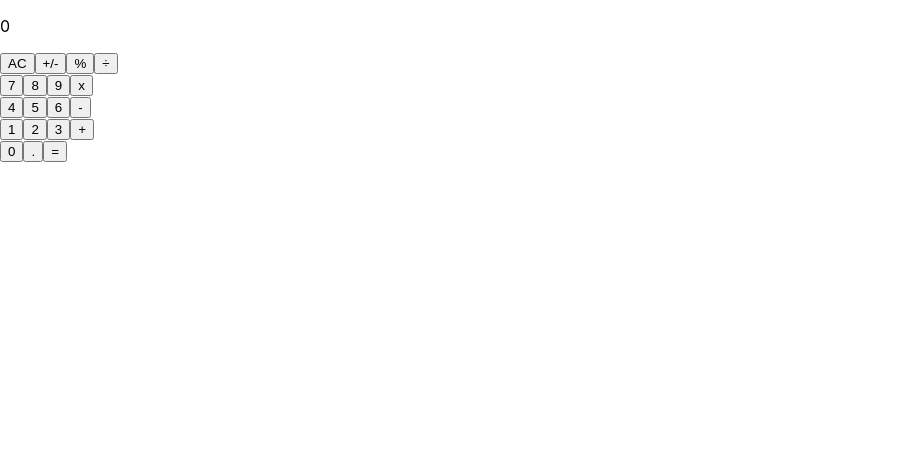
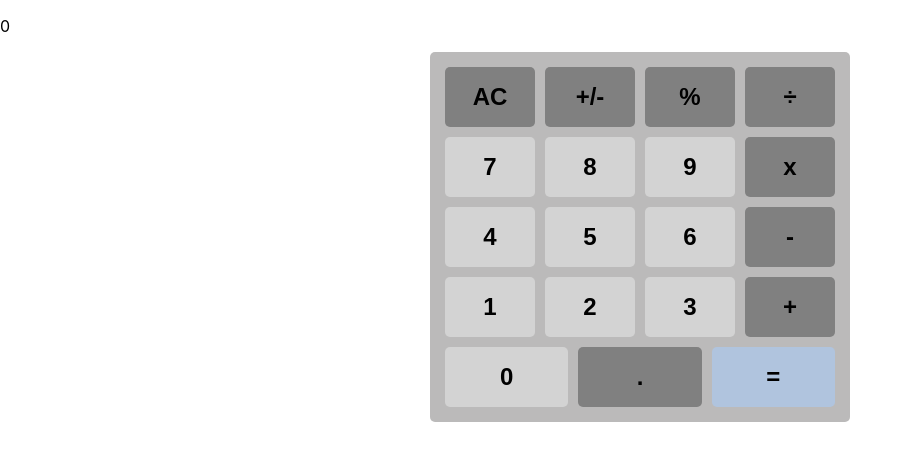
Before and after one commit to JohannRodriguez/react-calculator, a React (Create React App) app: page / in a window 1280 px wide. Shown: the top 460 px of the page, without its empty margins (0-913 px from the left). Built offline with nearby package versions, Linux system fonts and the light colour scheme.

Commit message:
Style button panel

```diff
--- a/src/Components/Button.js
+++ b/src/Components/Button.js
@@ -1,16 +1,18 @@
 import React from 'react';
 import PropTypes from 'prop-types';
+import '../Styles/button.css';
 
 export default function Button(props) {
-  const { name, clickHandler } = props;
+  const { name, clickHandler, color } = props;
   function handleClick(name) {
     return clickHandler(name);
   }
 
-  return (<button type="button" onClick={() => handleClick(name)} name={name}>{name}</button>);
+  return (<button type="button" className={color} onClick={() => handleClick(name)} name={name}>{name}</button>);
 }
 
 Button.propTypes = {
   name: PropTypes.string.isRequired,
+  color: PropTypes.string.isRequired,
   clickHandler: PropTypes.func.isRequired,
 };
--- a/src/Components/ButtonPanel.js
+++ b/src/Components/ButtonPanel.js
@@ -1,7 +1,8 @@
 import React from 'react';
 import PropTypes from 'prop-types';
 import Button from './Button';
-import panelData from './Data/PanelData';
+import panelData from '../Data/PanelData';
+import '../Styles/buttonPanel.css';
 
 export default function ButtonPanel({ clickHandler }) {
   function handleClick(buttonName) {
@@ -11,9 +12,9 @@ export default function ButtonPanel({ clickHandler }) {
   return (
     <div className="button-panel">
       {panelData.map(panelData => (
-        <div key={panelData.id}>
+        <div className="panel-row" key={panelData.id}>
           {panelData.rowData.map(buttonData => (
-            <Button type="button" key={buttonData.id} name={buttonData.name} clickHandler={handleClick} />
+            <Button type="button" key={buttonData.id} color={buttonData.color} name={buttonData.name} clickHandler={handleClick} />
           ))}
         </div>
       ))}
--- a/src/Components/Data/PanelData.js
+++ /dev/null
@@ -1,48 +0,0 @@
-const panelData = [
-  {
-    id: 1,
-    rowData: [
-      { id: 11, name: 'AC' },
-      { id: 12, name: '+/-' },
-      { id: 13, name: '%' },
-      { id: 14, name: '÷' },
-    ],
-  },
-  {
-    id: 2,
-    rowData: [
-      { id: 21, name: '7' },
-      { id: 22, name: '8' },
-      { id: 23, name: '9' },
-      { id: 24, name: 'x' },
-    ],
-  },
-  {
-    id: 3,
-    rowData: [
-      { id: 31, name: '4' },
-      { id: 32, name: '5' },
-      { id: 33, name: '6' },
-      { id: 34, name: '-' },
-    ],
-  },
-  {
-    id: 4,
-    rowData: [
-      { id: 41, name: '1' },
-      { id: 42, name: '2' },
-      { id: 43, name: '3' },
-      { id: 44, name: '+' },
-    ],
-  },
-  {
-    id: 5,
-    rowData: [
-      { id: 51, name: '0' },
-      { id: 52, name: '.' },
-      { id: 53, name: '=' },
-    ],
-  },
-];
-
-export default panelData;
--- /dev/null
+++ b/src/Data/PanelData.js
@@ -0,0 +1,48 @@
+const panelData = [
+  {
+    id: 1,
+    rowData: [
+      { id: 11, name: 'AC', color: 'dark' },
+      { id: 12, name: '+/-', color: 'dark' },
+      { id: 13, name: '%', color: 'dark' },
+      { id: 14, name: '÷', color: 'dark' },
+    ],
+  },
+  {
+    id: 2,
+    rowData: [
+      { id: 21, name: '7', color: 'bright' },
+      { id: 22, name: '8', color: 'bright' },
+      { id: 23, name: '9', color: 'bright' },
+      { id: 24, name: 'x', color: 'dark' },
+    ],
+  },
+  {
+    id: 3,
+    rowData: [
+      { id: 31, name: '4', color: 'bright' },
+      { id: 32, name: '5', color: 'bright' },
+      { id: 33, name: '6', color: 'bright' },
+      { id: 34, name: '-', color: 'dark' },
+    ],
+  },
+  {
+    id: 4,
+    rowData: [
+      { id: 41, name: '1', color: 'bright' },
+      { id: 42, name: '2', color: 'bright' },
+      { id: 43, name: '3', color: 'bright' },
+      { id: 44, name: '+', color: 'dark' },
+    ],
+  },
+  {
+    id: 5,
+    rowData: [
+      { id: 51, name: '0', color: 'bright' },
+      { id: 52, name: '.', color: 'dark' },
+      { id: 53, name: '=', color: 'light' },
+    ],
+  },
+];
+
+export default panelData;
--- /dev/null
+++ b/src/Styles/button.css
@@ -0,0 +1,34 @@
+button {
+  border: none;
+  cursor: pointer;
+  width: 100%;
+  margin: 5px;
+  height: 60px;
+  border-radius: 5px;
+  font-size: 24px;
+  font-weight: bold;
+}
+
+.dark {
+  background-color: grey;
+}
+
+.dark:hover {
+  background-color: rgb(95, 94, 94);
+}
+
+.bright {
+  background-color: lightgrey;
+}
+
+.bright:hover {
+  background-color: rgb(170, 170, 170);
+}
+
+.light {
+  background-color: lightsteelblue;
+}
+
+.light:hover {
+  background-color: rgb(151, 168, 190);
+}
--- /dev/null
+++ b/src/Styles/buttonPanel.css
@@ -0,0 +1,11 @@
+.button-panel {
+  width: 400px;
+  padding: 10px;
+  margin: auto;
+  background-color: rgb(187, 186, 186);
+  border-radius: 5px;
+}
+
+.panel-row {
+  display: flex;
+}
```
Also changed, not shown: 1 other file (tests, documents, lock files or other folders).
